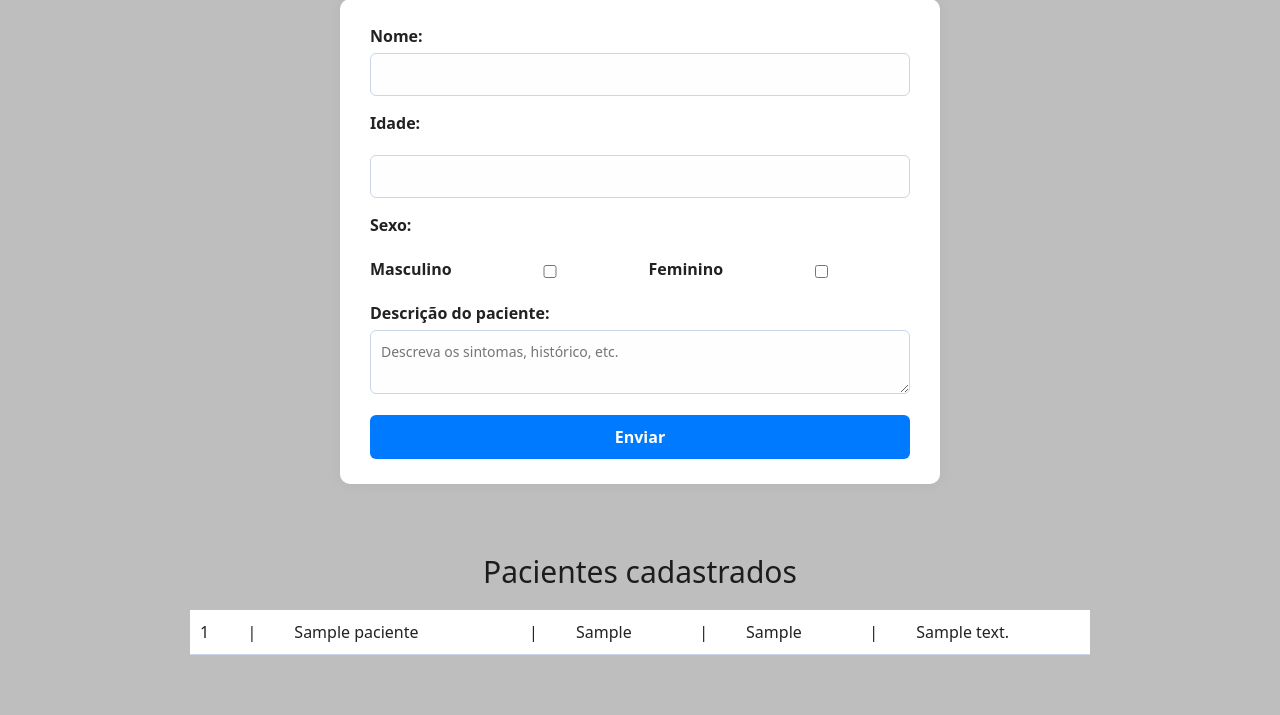
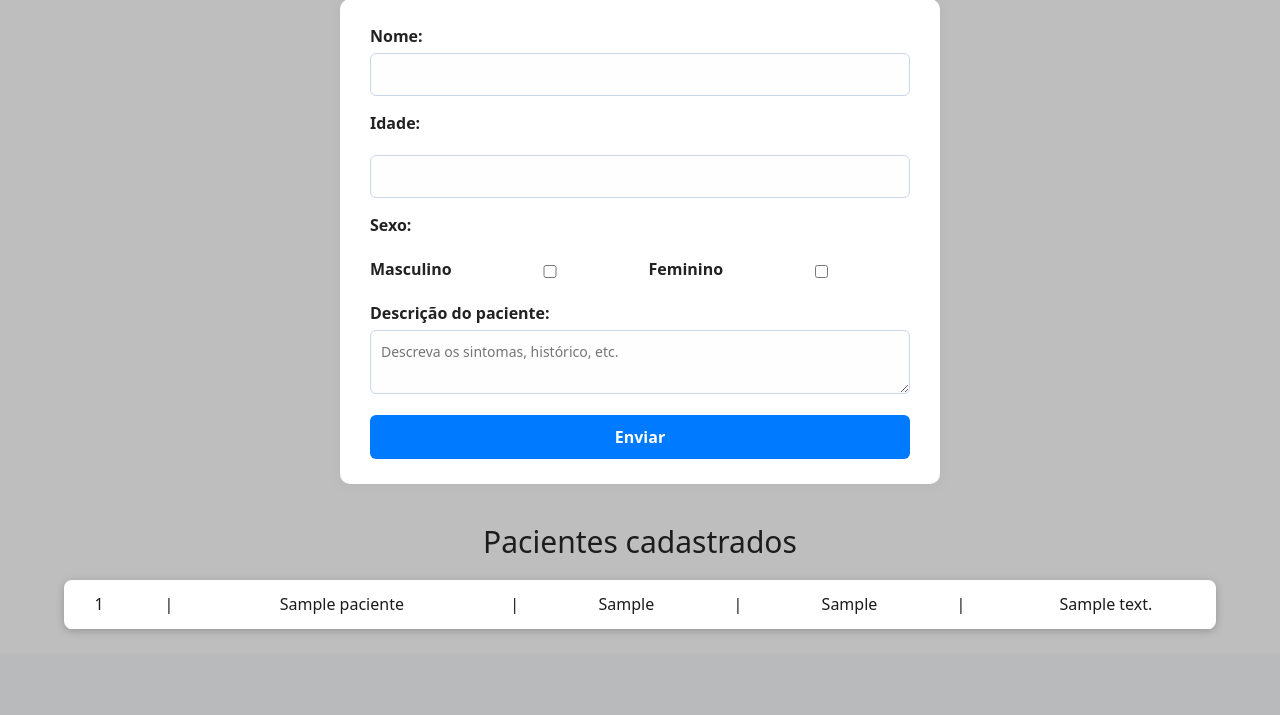
Before and after one commit to Pedro1AF/Projeto_prontuario, a Flask app: page /pagina_principal in a window 1280 px wide. Shown: the part 146-861 px from the top of the page. After the commit the page ends 778 px from the top, so only its background shows below. Run offline with Flask 3, Linux system fonts and the light colour scheme; a user stored in the database is signed in; data comes from the database, SQL or seed files in the repository; tables that the repository leaves empty hold one stand-in row (values such as "Sample post"); some libraries are stand-ins or nearby versions.

Commit message:
css da pagina principal finalizado

```diff
--- a/static/pagina_principal.css
+++ b/static/pagina_principal.css
@@ -158,49 +158,41 @@ body {
     margin-bottom: 20px;
 }
 
-/* TABELA */
-.content {
-    width: 95%;
-    max-width: 900px;
-    margin: 0 auto 60px auto;
-    overflow-x: auto;
+table {
+            width: 90%;
+            margin: 0 auto;
+            border-collapse: collapse;
+            background: var(--table-bg);
+            box-shadow: 0 2px 8px rgba(0, 0, 0, 0.212);
+            border-radius: 8px;
+            overflow: hidden;
         }
 
-.content table {
-    width: 100%;
-    border-collapse: collapse;
-    background-color: var(--table-bg);
-    color: var(--text-color);
+        table th, table td {
+            padding: 12px 15px;
+            text-align: center;
+            border-bottom: 1px solid var(--table-bg);
         }
 
-.content tr {
-    border-bottom: 1px solid var(--border-color);
+        table th {
+            background-color: #007bff;
+            color: var(--table-bg);
         }
 
-.content th {
-    background-color: var(--table-header);
-    color: white;
-    text-align: left;
-    padding: 10px;
+        table tr:nth-child(even) {
+            background-color: var(--table-bg);
         }
 
-.content td {
-    padding: 10px;
+        table a {
+            color: #dc3545;
+            font-weight: bold;
+            text-decoration: none;
         }
 
-.content tr:nth-child(even) {
-    background-color: var(--table-row-alt);
+        table a:hover {
+            text-decoration: underline;
         }
 
-.content a {
-    color: red;
-    text-decoration: none;
-    font-weight: bold;
-}
-
-.content a:hover {
-    text-decoration: underline;
-}
 
 .sem-pacientes{
     text-align: center;
```
Lines whose indentation alone changed are shown as unchanged.
